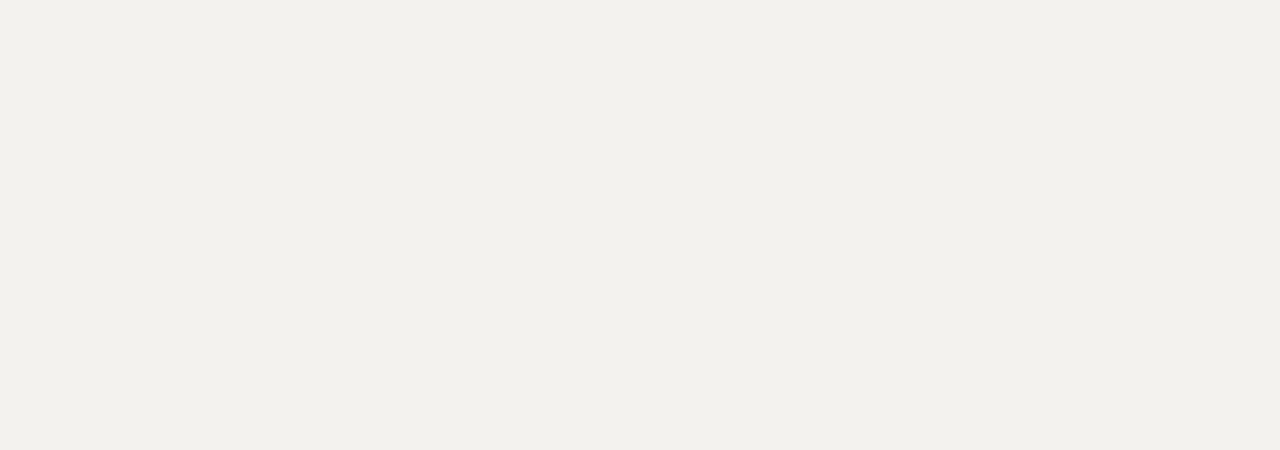
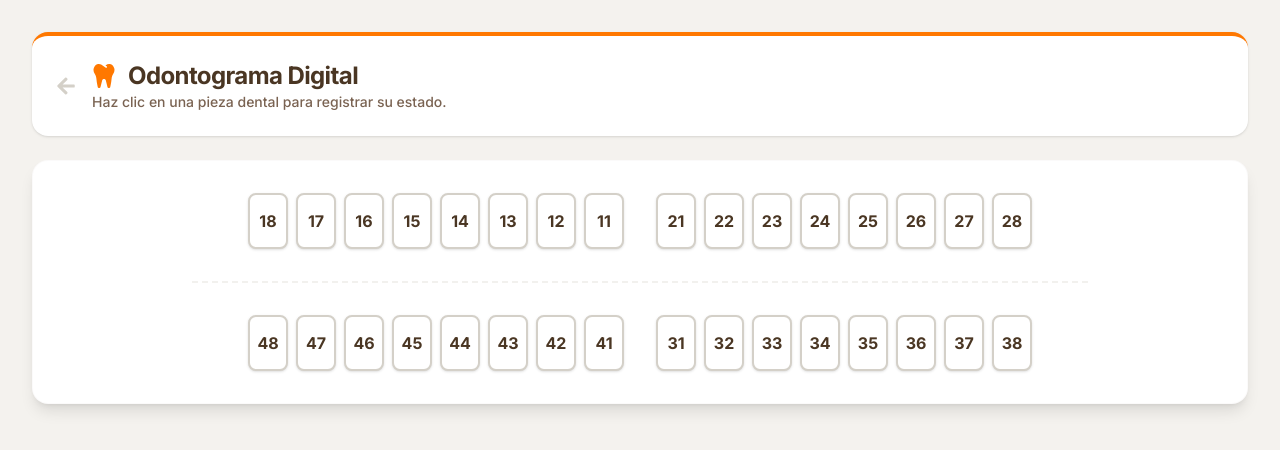
Before and after one commit to GonzaloMartinezz/WebConsultorioFrontend, a React (Vite) app: page /admin/paciente/1 in a window 1280 px wide. Before the commit this address had no page. Shown: the top 450 px of the page. Built offline with nearby package versions, Linux system fonts and the light colour scheme; no server answers.

Commit message:
ingresando baseURL : axios.js del deploy de render

```diff
--- a/src/App.jsx
+++ b/src/App.jsx
@@ -14,6 +14,7 @@ import Login from "./pages/Login.jsx";
 import AdminDashboard from "./pages/admin/AdminDashboard.jsx";
 import OdontogramaPage from "./pages/admin/Odontograma.jsx";
 import DirectorioPacientes from './pages/admin/DirectorioPacientes.jsx';
+import FichaClinica from './pages/admin/FichaClinica.jsx';
 
 export default function App() {
   // Encendemos el motor de animaciones
@@ -56,6 +57,7 @@ export default function App() {
         <Route path="/admin" element={<AdminDashboard />} />
         <Route path="/admin/odontograma" element={<OdontogramaPage />} />
         <Route path="/admin/pacientes" element={<DirectorioPacientes />} />
+        <Route path="/admin/paciente/:id" element={<FichaClinica />} />
       </Routes>
     </>
   );
--- a/src/api/axios.js
+++ b/src/api/axios.js
@@ -1,10 +1,9 @@
 import axios from 'axios';
 
 const api = axios.create({
-  // URL de tu servidor backend en desarrollo
-  baseURL: 'http://localhost:5000/api',
-  // ¡CRÍTICO! Esto permite que React envíe y reciba las Cookies de seguridad (JWT)
-  withCredentials: true
+  // ¡Cambiamos localhost por tu URL real de Render!
+  baseURL: 'https://webconsultorio-backend.onrender.com/api',
+  withCredentials: true // Esto es vital para que viajen las cookies
 });
 
 export default api;
--- a/src/pages/admin/DirectorioPacientes.jsx
+++ b/src/pages/admin/DirectorioPacientes.jsx
@@ -1,4 +1,5 @@
 import { useState, useEffect } from 'react';
+import { Link } from 'react-router-dom';
 import api from '../../api/axios.js';
 import { FaSearch, FaUserInjured, FaIdCard, FaEnvelope } from 'react-icons/fa';
 import LayoutAdmin from "../../components/layouts/LayoutAdmin.jsx";
@@ -101,9 +102,12 @@ const DirectorioPacientes = () => {
                         {paciente.createdAt ? new Date(paciente.createdAt).toLocaleDateString('es-AR') : 'N/A'}
                       </td>
                       <td className="px-6 py-4 text-center">
-                        <button className="bg-primary text-white px-4 py-2 rounded-lg text-xs font-bold hover:bg-accent-orange transition-colors shadow-sm">
+                        <Link
+                          to={`/admin/paciente/${paciente._id}`}
+                          className="bg-primary text-white px-4 py-2 rounded-lg text-xs font-bold hover:bg-accent-orange transition-colors shadow-sm inline-block"
+                        >
                           Ver Ficha Clínica
-                        </button>
+                        </Link>
                       </td>
                     </tr>
                   ))
--- /dev/null
+++ b/src/pages/admin/FichaClinica.jsx
@@ -0,0 +1,195 @@
+import { useState, useEffect } from 'react';
+import { useParams, useNavigate } from 'react-router-dom';
+import api from '../../api/axios.js';
+import { FaTooth, FaArrowLeft, FaSave, FaCheckCircle } from 'react-icons/fa';
+
+const FichaClinica = () => {
+  const { id } = useParams(); // Obtenemos el ID del paciente desde la URL
+  const navigate = useNavigate();
+
+  const [historia, setHistoria] = useState(null);
+  const [cargando, setCargando] = useState(true);
+
+  // Estados para el diente que el doctor está tocando
+  const [dienteActivo, setDienteActivo] = useState(null);
+  const [diagnostico, setDiagnostico] = useState('');
+  const [guardando, setGuardando] = useState(false);
+
+  // Cuadrantes dentales (Adultos)
+  const cuadrante1 = [18, 17, 16, 15, 14, 13, 12, 11]; // Arriba Derecha
+  const cuadrante2 = [21, 22, 23, 24, 25, 26, 27, 28]; // Arriba Izquierda
+  const cuadrante3 = [48, 47, 46, 45, 44, 43, 42, 41]; // Abajo Derecha
+  const cuadrante4 = [31, 32, 33, 34, 35, 36, 37, 38]; // Abajo Izquierda
+
+  useEffect(() => {
+    const cargarHistoria = async () => {
+      try {
+        // Buscamos la historia clínica de este paciente exacto
+        const respuesta = await api.get(`/historias/${id}`);
+        setHistoria(respuesta.data);
+      } catch (error) {
+        console.error("Error al cargar la ficha:", error);
+      } finally {
+        setCargando(false);
+      }
+    };
+    cargarHistoria();
+  }, [id]);
+
+  // Función para guardar el estado del diente en MongoDB
+  const handleGuardarDiente = async () => {
+    if (!dienteActivo || !diagnostico) return;
+    setGuardando(true);
+
+    try {
+      const respuesta = await api.post(`/historias/${id}/diente`, {
+        diente: dienteActivo,
+        diagnostico: diagnostico
+      });
+
+      // Actualizamos la pantalla con los nuevos datos
+      setHistoria(respuesta.data);
+      setDienteActivo(null); // Cerramos el menú del diente
+      setDiagnostico('');
+    } catch (error) {
+      alert("Error al guardar el diagnóstico");
+    } finally {
+      setGuardando(false);
+    }
+  };
+
+  // Función visual para saber de qué color pintar el diente según su estado
+  const obtenerColorDiente = (numeroDiente) => {
+    if (!historia || !historia.odontograma) return "bg-white border-secondary text-primary";
+
+    const registro = historia.odontograma.find(d => d.diente === numeroDiente);
+    if (!registro) return "bg-white border-secondary text-primary hover:bg-secondary/10";
+
+    switch (registro.diagnostico) {
+      case 'Caries': return "bg-red-500 text-white border-red-600";
+      case 'Extracción': return "bg-gray-800 text-white border-black opacity-50";
+      case 'Obturación (Arreglo)': return "bg-blue-500 text-white border-blue-600";
+      case 'Sano': return "bg-green-500 text-white border-green-600";
+      default: return "bg-white border-secondary text-primary";
+    }
+  };
+
+  if (cargando) return <div className="p-10 text-center font-bold">Cargando Ficha Clínica...</div>;
+
+  return (
+    <main className="p-8 space-y-6 bg-background min-h-screen">
+
+      {/* CABECERA */}
+      <div className="flex items-center gap-4 bg-white p-6 rounded-2xl shadow-sm border-t-4 border-accent-orange">
+        <button onClick={() => navigate('/admin/pacientes')} className="text-secondary hover:text-accent-orange transition-colors">
+          <FaArrowLeft className="text-xl" />
+        </button>
+        <div>
+          <h1 className="text-2xl font-black text-primary flex items-center gap-3">
+            <FaTooth className="text-accent-orange" /> Odontograma Digital
+          </h1>
+          <p className="text-text-light text-sm font-medium">Haz clic en una pieza dental para registrar su estado.</p>
+        </div>
+      </div>
+
+      {/* ODONTOGRAMA VISUAL */}
+      <div className="bg-white p-8 rounded-2xl shadow-lg border border-secondary/10">
+        <div className="flex flex-col gap-8 max-w-4xl mx-auto">
+
+          {/* MAXILAR SUPERIOR */}
+          <div className="flex justify-center gap-8 border-b-2 border-dashed border-secondary/30 pb-8">
+            <div className="flex gap-2">
+              {cuadrante1.map(num => (
+                <button
+                  key={num}
+                  onClick={() => setDienteActivo(num)}
+                  className={`w-10 h-14 rounded-lg border-2 flex items-center justify-center font-bold transition-all transform hover:scale-110 shadow-sm ${obtenerColorDiente(num)} ${dienteActivo === num ? 'ring-4 ring-accent-orange' : ''}`}
+                >
+                  {num}
+                </button>
+              ))}
+            </div>
+            <div className="flex gap-2">
+              {cuadrante2.map(num => (
+                <button
+                  key={num}
+                  onClick={() => setDienteActivo(num)}
+                  className={`w-10 h-14 rounded-lg border-2 flex items-center justify-center font-bold transition-all transform hover:scale-110 shadow-sm ${obtenerColorDiente(num)} ${dienteActivo === num ? 'ring-4 ring-accent-orange' : ''}`}
+                >
+                  {num}
+                </button>
+              ))}
+            </div>
+          </div>
+
+          {/* MAXILAR INFERIOR */}
+          <div className="flex justify-center gap-8">
+            <div className="flex gap-2">
+              {cuadrante3.map(num => (
+                <button
+                  key={num}
+                  onClick={() => setDienteActivo(num)}
+                  className={`w-10 h-14 rounded-lg border-2 flex items-center justify-center font-bold transition-all transform hover:scale-110 shadow-sm ${obtenerColorDiente(num)} ${dienteActivo === num ? 'ring-4 ring-accent-orange' : ''}`}
+                >
+                  {num}
+                </button>
+              ))}
+            </div>
+            <div className="flex gap-2">
+              {cuadrante4.map(num => (
+                <button
+                  key={num}
+                  onClick={() => setDienteActivo(num)}
+                  className={`w-10 h-14 rounded-lg border-2 flex items-center justify-center font-bold transition-all transform hover:scale-110 shadow-sm ${obtenerColorDiente(num)} ${dienteActivo === num ? 'ring-4 ring-accent-orange' : ''}`}
+                >
+                  {num}
+                </button>
+              ))}
+            </div>
+          </div>
+
+        </div>
+      </div>
+
+      {/* PANEL DE DIAGNÓSTICO (Aparece solo al tocar un diente) */}
+      {dienteActivo && (
+        <div className="bg-white p-6 rounded-2xl shadow-2xl border-2 border-accent-orange animate-fade-in flex flex-col md:flex-row items-center justify-between gap-6 max-w-4xl mx-auto">
+          <div className="flex items-center gap-4">
+            <div className="w-16 h-16 bg-accent-orange/10 rounded-full flex items-center justify-center text-accent-orange font-black text-2xl border-2 border-accent-orange">
+              {dienteActivo}
+            </div>
+            <div>
+              <h3 className="font-bold text-primary text-lg">Diagnóstico de la pieza {dienteActivo}</h3>
+              <p className="text-xs text-text-light font-medium">Selecciona el estado actual y guárdalo en la historia.</p>
+            </div>
+          </div>
+
+          <div className="flex flex-col sm:flex-row gap-3 w-full md:w-auto">
+            <select
+              value={diagnostico}
+              onChange={(e) => setDiagnostico(e.target.value)}
+              className="px-4 py-3 rounded-xl border border-secondary outline-none focus:border-accent-orange font-semibold text-primary"
+            >
+              <option value="">Seleccionar estado...</option>
+              <option value="Sano">✔️ Sano / Intacto</option>
+              <option value="Caries">🔴 Caries</option>
+              <option value="Obturación (Arreglo)">🔵 Obturación (Arreglo)</option>
+              <option value="Extracción">⚫ Extracción / Ausente</option>
+            </select>
+
+            <button
+              onClick={handleGuardarDiente}
+              disabled={guardando || !diagnostico}
+              className="bg-accent-orange text-white px-6 py-3 rounded-xl font-bold hover:brightness-110 disabled:opacity-50 transition-all flex items-center justify-center gap-2 shadow-md"
+            >
+              {guardando ? 'Guardando...' : <><FaSave /> Guardar Registro</>}
+            </button>
+          </div>
+        </div>
+      )}
+
+    </main>
+  );
+};
+
+export default FichaClinica;
```
